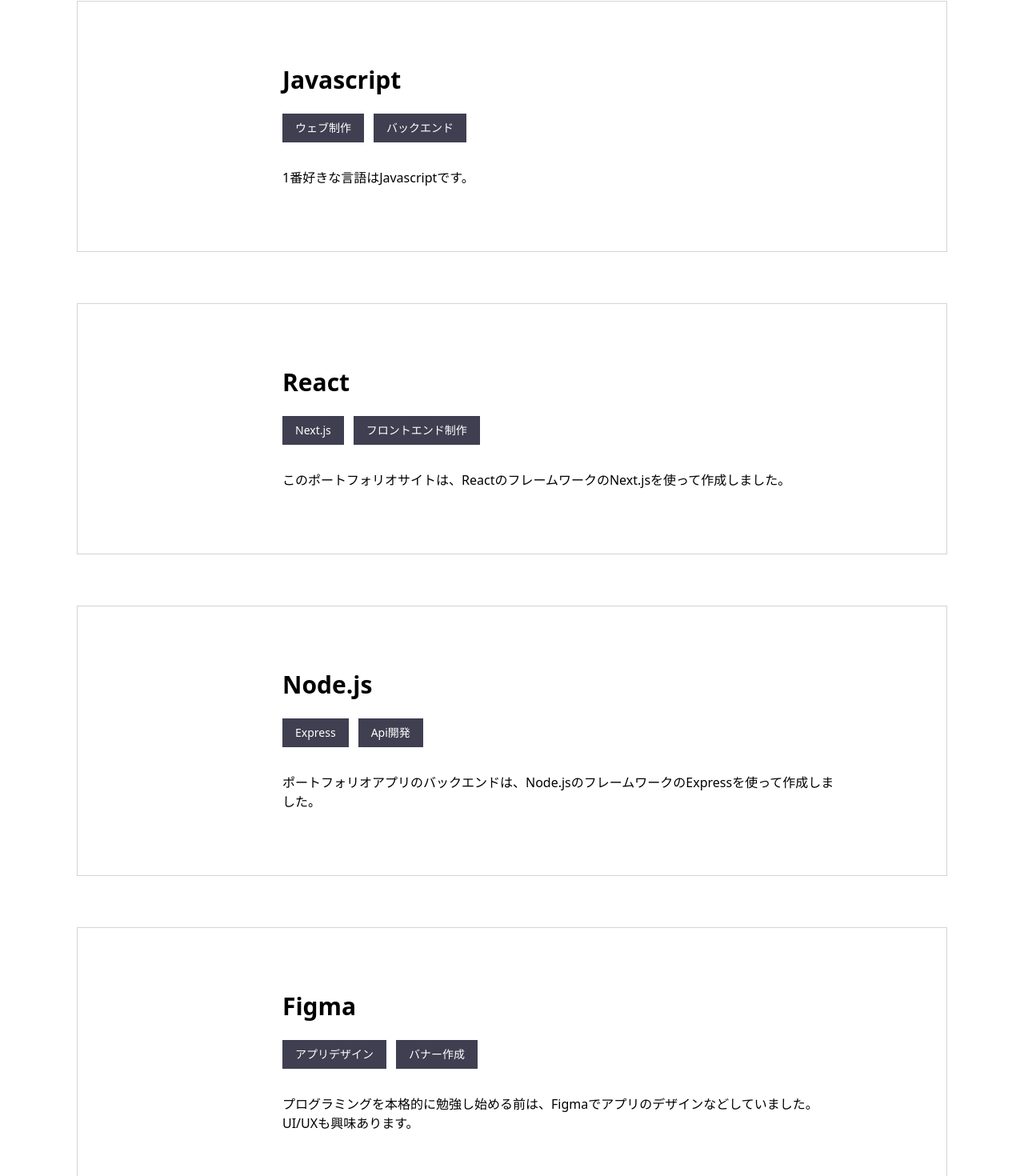
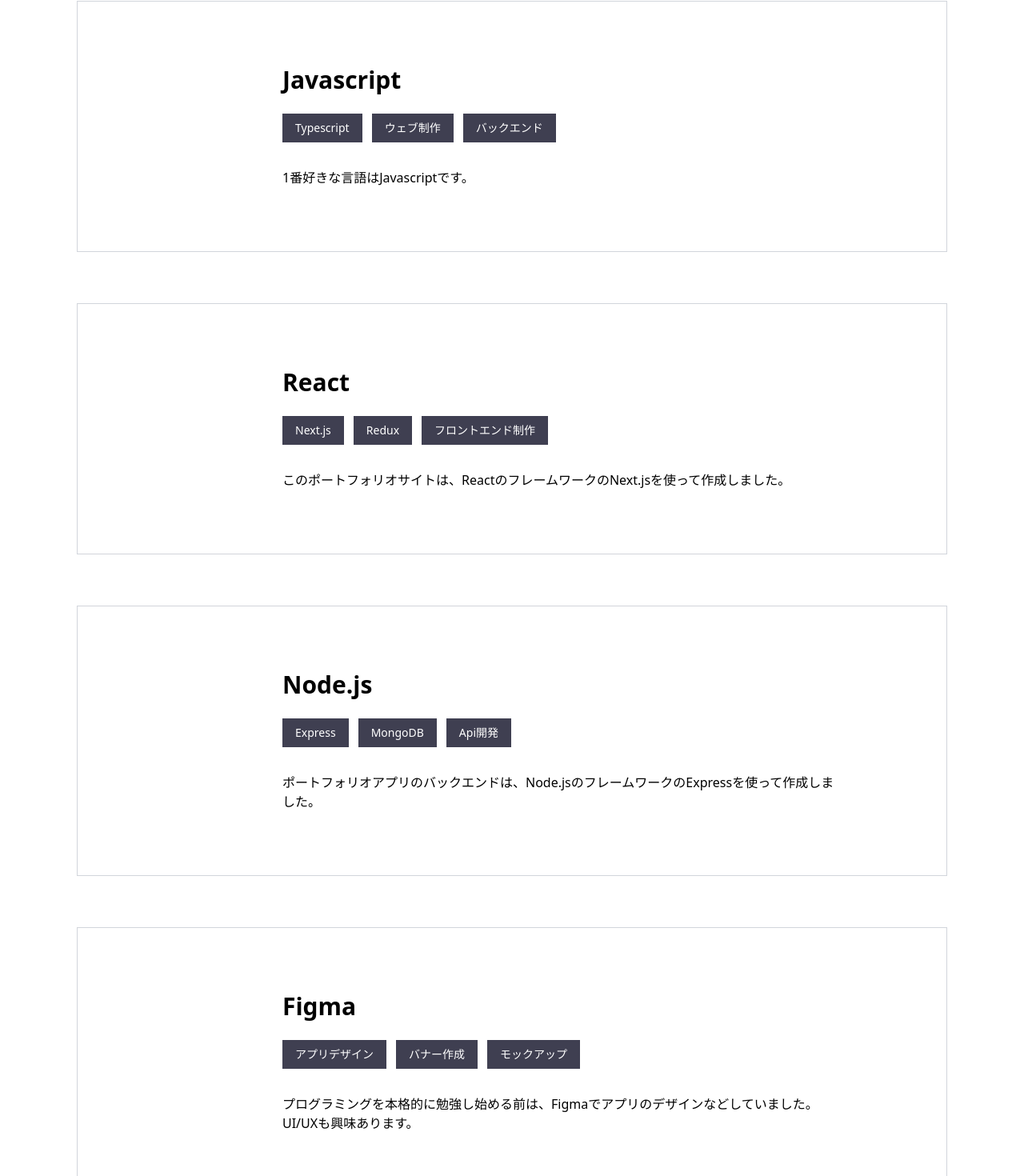
Before and after one commit to yurikondo/portfolio-site, a Next.js app: page / in a window 1280 px wide. Shown: the part 1071-2541 px from the top of the page at 80% size. Built offline with nearby package versions, Linux system fonts and the light colour scheme.

Commit message:
Figmaの修正

```diff
--- a/src/components/Figma.tsx
+++ b/src/components/Figma.tsx
@@ -13,7 +13,7 @@
       ></iframe>
       <iframe
         className="w-full"
-        src="https://www.figma.com/embed?embed_host=share&url=https%3A%2F%2Fwww.figma.com%2Ffile%2FUvX0VryZ4jDGuo95AGcYJD%2FNuts-%25E3%2583%259D%25E3%2583%25BC%25E3%2583%2588%25E3%2583%2595%25E3%2582%25A9%25E3%2583%25AA%25E3%2582%25AA%25E6%258F%2590%25E5%2587%25BA%25E7%2594%25A8%3Ftype%3Ddesign%26node-id%3D0%253A1%26mode%3Ddesign%26t%3DT0BJ6R96AnE6JFbR-1"
+        src="https://www.figma.com/embed?embed_host=share&url=https%3A%2F%2Fwww.figma.com%2Ffile%2FGt8ItVtosnhoBzke12oBrS%2FNuts-%25E3%2583%259D%25E3%2583%25BC%25E3%2583%2588%25E3%2583%2595%25E3%2582%25A9%25E3%2583%25AA%25E3%2582%25AA%3Ftype%3Ddesign%26node-id%3D0%253A1%26mode%3Ddesign%26t%3D7nwFBjrUeSCADsBg-1"
         allowFullScreen
       ></iframe>
     </div>
--- a/src/components/skill/Skills.tsx
+++ b/src/components/skill/Skills.tsx
@@ -7,28 +7,28 @@
     id: "Javascript",
     icon: "fa-square-js",
     color: "yellow-300",
-    tags: ["ウェブ制作", "バックエンド"],
+    tags: ["Typescript", "ウェブ制作", "バックエンド"],
     desc: "1番好きな言語はJavascriptです。",
   },
   {
     id: "React",
     icon: "fa-react",
     color: "sky-400",
-    tags: ["Next.js", "フロントエンド制作"],
+    tags: ["Next.js", "Redux", "フロントエンド制作"],
     desc: "このポートフォリオサイトは、ReactのフレームワークのNext.jsを使って作成しました。",
   },
   {
     id: "Node.js",
     icon: "fa-node",
     color: "lime-400",
-    tags: ["Express", "Api開発"],
+    tags: ["Express", "MongoDB", "Api開発"],
     desc: "ポートフォリオアプリのバックエンドは、Node.jsのフレームワークのExpressを使って作成しました。",
   },
   {
     id: "Figma",
     icon: "fa-figma",
     color: "lime-400",
-    tags: ["アプリデザイン", "バナー作成"],
+    tags: ["アプリデザイン", "バナー作成", "モックアップ"],
     desc: "プログラミングを本格的に勉強し始める前は、Figmaでアプリのデザインなどしていました。UI/UXも興味あります。",
   },
 ];
@@ -60,7 +60,7 @@
                 <div className="text-center flex flex-wrap justify-center lg:text-left lg:block">
                   <h3 className="text-3xl font-semibold">{skill.id}</h3>
                   <div className="flex flex-wrap w-full justify-center gap-3 lg:w-auto lg:justify-start mt-6 mb-8">
-                    {skill.tags.map((tag:string) => (
+                    {skill.tags.map((tag: string) => (
                       <div className={styles.badge}>{tag}</div>
                     ))}
                   </div>
```
